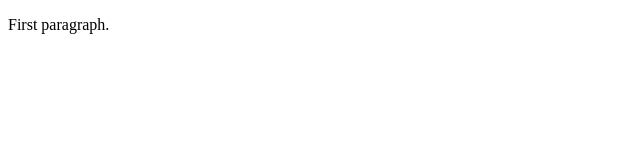
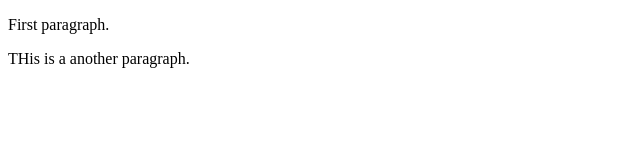
Before and after one commit to derekmui/learning-git, a plain HTML site: page index.html in a window 1280 px wide. Shown: the whole page, without its empty margins (0-640 px from the left). Drawn offline with Linux system fonts and the light colour scheme.

Commit message:
added another p tag

```diff
--- a/index.html
+++ b/index.html
@@ -4,6 +4,7 @@
 <title>Page Title</title>
 </head>
 <body>
-  <p>First paragraph.</p>
+    <p>First paragraph.</p>
+    <p>THis is a another paragraph.</p>
 </body>
 </html>
```
